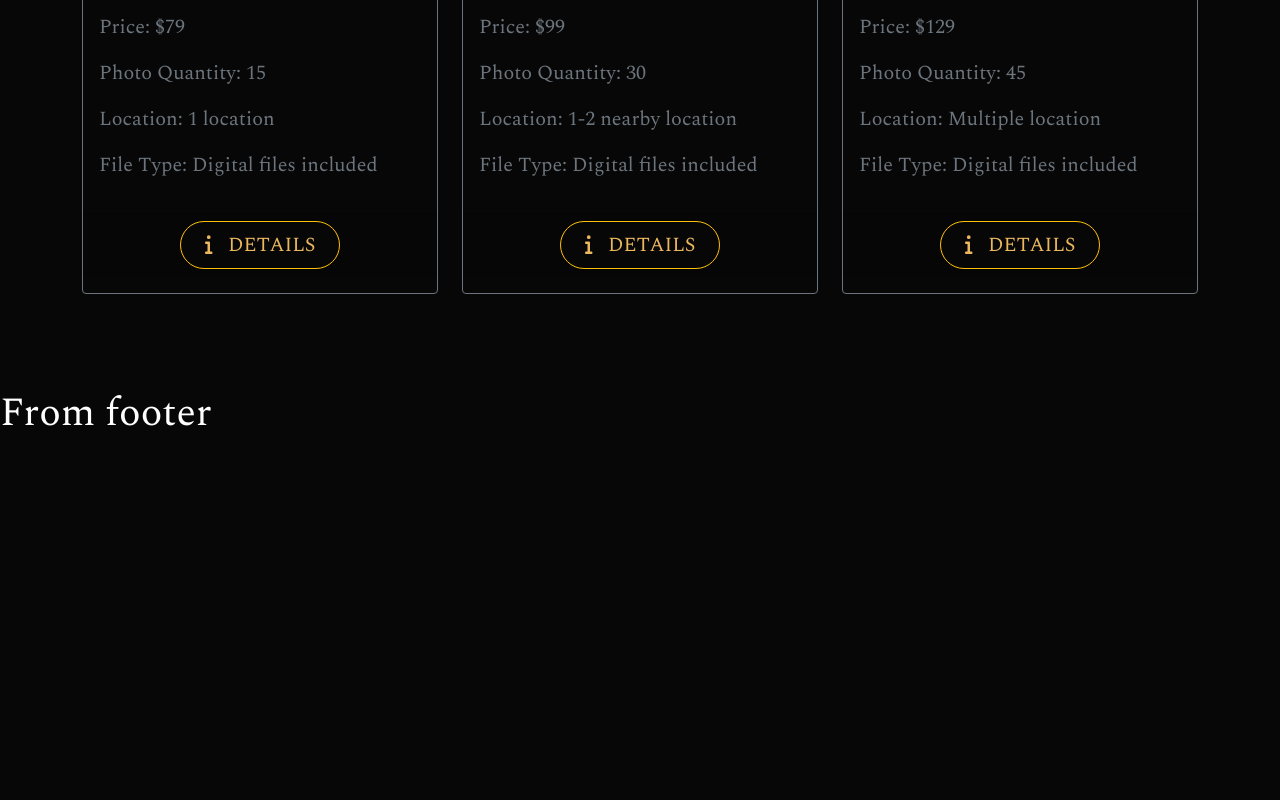
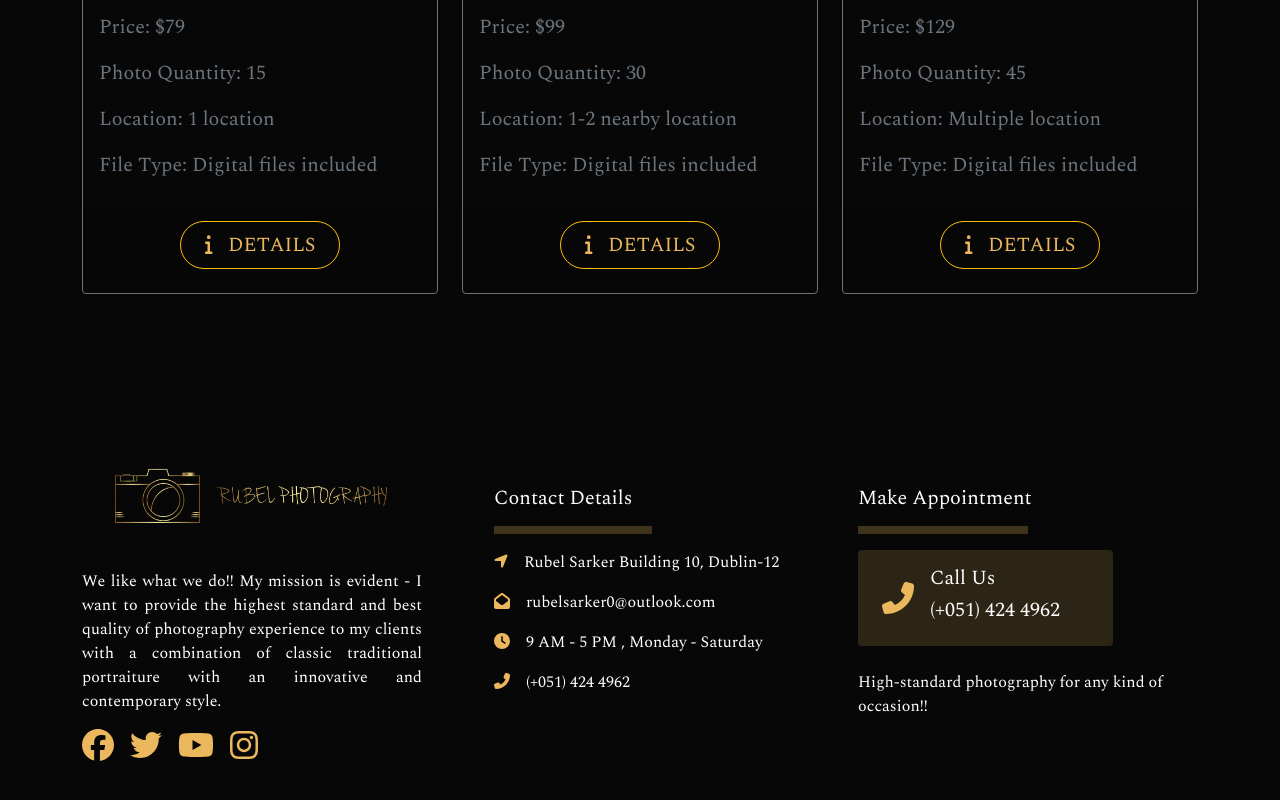
Before and after one commit to rubelsarker0/rubel-photography, a React (Create React App) app: page / in a window 1280 px wide. Shown: the part 1299-2099 px from the top of the page. Before the commit the page ends 1745 px from the top, so only its background shows below. Built offline with nearby package versions, Linux system fonts and the light colour scheme.

Commit message:
added-footer-information

```diff
--- a/src/components/About/About.js
+++ b/src/components/About/About.js
@@ -8,7 +8,6 @@ import {
 } from '@fortawesome/free-solid-svg-icons';
 import { Col, Container, Row } from 'react-bootstrap';
 import aboutImage from '../../assets/images/about_me.jpg';
-import './About.css';
 
 const About = () => {
 	return (
--- /dev/null
+++ b/src/components/Shared/Footer/Appointment/Appointment.js
@@ -0,0 +1,28 @@
+import React from 'react';
+import { FontAwesomeIcon } from '@fortawesome/react-fontawesome';
+import { faPhoneAlt } from '@fortawesome/free-solid-svg-icons';
+import { Col } from 'react-bootstrap';
+
+const Appointment = () => {
+	return (
+		<Col className="pt-5">
+			<h5>Make Appointment</h5>
+			<hr className="w-50 generic-text-color p-1" />
+			<div className="footer-bg-color rounded py-3 px-2 text-white d-flex align-items-center w-75">
+				<FontAwesomeIcon
+					className="fa-2x generic-text-color ms-3 me-3"
+					icon={faPhoneAlt}
+				/>
+				<div>
+					<h5>Call Us </h5>
+					<h5>(+051) 424 4962</h5>
+				</div>
+			</div>
+			<p className="text-white mt-4">
+				High-standard photography for any kind of occasion!!
+			</p>
+		</Col>
+	);
+};
+
+export default Appointment;
--- /dev/null
+++ b/src/components/Shared/Footer/ContactDetails/ContactDetails.js
@@ -0,0 +1,47 @@
+import React from 'react';
+import { FontAwesomeIcon } from '@fortawesome/react-fontawesome';
+import {
+	faLocationArrow,
+	faEnvelopeOpen,
+	faClock,
+	faPhoneAlt,
+} from '@fortawesome/free-solid-svg-icons';
+
+const ContactDetails = () => {
+	return (
+		<div className="ps-5 pt-5">
+			<h5>Contact Details</h5>
+			<hr className="generic-text-color w-50 p-1" />
+			<p>
+				<FontAwesomeIcon
+					className="fa-1x generic-text-color me-3"
+					icon={faLocationArrow}
+				/>
+				Rubel Sarker Building 10, Dublin-12
+			</p>
+			<p>
+				<FontAwesomeIcon
+					className="fa-1x generic-text-color me-3"
+					icon={faEnvelopeOpen}
+				/>
+				rubelsarker0@outlook.com
+			</p>
+			<p>
+				<FontAwesomeIcon
+					className="fa-1x generic-text-color me-3"
+					icon={faClock}
+				/>
+				9 AM - 5 PM , Monday - Saturday
+			</p>
+			<p>
+				<FontAwesomeIcon
+					className="fa-1x generic-text-color me-3"
+					icon={faPhoneAlt}
+				/>
+				(+051) 424 4962
+			</p>
+		</div>
+	);
+};
+
+export default ContactDetails;
--- a/src/components/Shared/Footer/Footer.js
+++ b/src/components/Shared/Footer/Footer.js
@@ -1,11 +1,21 @@
 import React from 'react';
+import { Container, Row } from 'react-bootstrap';
+import Appointment from './Appointment/Appointment';
+import ContactDetails from './ContactDetails/ContactDetails';
 import './Footer.css';
+import ProjectDsc from './ProjectDsc/ProjectDsc';
 
 const Footer = () => {
 	return (
-		<div>
-			<h1>From footer</h1>
-		</div>
+		<footer className="footer-bg text-white py-5">
+			<Container>
+				<Row lg={3} xs={1} className="g-5">
+					<ProjectDsc />
+					<ContactDetails />
+					<Appointment />
+				</Row>
+			</Container>
+		</footer>
 	);
 };
 
--- /dev/null
+++ b/src/components/Shared/Footer/ProjectDsc/ProjectDsc.js
@@ -0,0 +1,68 @@
+import React from 'react';
+import { FontAwesomeIcon } from '@fortawesome/react-fontawesome';
+import {
+	faFacebook,
+	faTwitter,
+	faYoutube,
+	faInstagram,
+} from '@fortawesome/free-brands-svg-icons';
+import { Col } from 'react-bootstrap';
+import logo from '../../../../assets/images/logo.png';
+
+const ProjectDsc = () => {
+	return (
+		<Col>
+			<img className="img-fluid" src={logo} alt="" />
+			<p className="text-white my-3 text-align-justify">
+				We like what we do!! My mission is evident - I want to provide the
+				highest standard and best quality of photography experience to my
+				clients with a combination of classic traditional portraiture with an
+				innovative and contemporary style.
+			</p>
+			<div>
+				<a
+					rel="noreferrer"
+					target="_blank"
+					href="https://www.facebook.com/rubelsarker8"
+				>
+					<FontAwesomeIcon
+						className="fa-2x me-3 generic-text-color"
+						icon={faFacebook}
+					/>
+				</a>
+				<a
+					rel="noreferrer"
+					target="_blank"
+					href="https://www.facebook.com/rubelsarker8"
+				>
+					<FontAwesomeIcon
+						className="fa-2x me-3 generic-text-color"
+						icon={faTwitter}
+					/>
+				</a>
+				<a
+					rel="noreferrer"
+					target="_blank"
+					href="https://www.facebook.com/rubelsarker8"
+				>
+					<FontAwesomeIcon
+						className="fa-2x me-3 generic-text-color"
+						icon={faYoutube}
+					/>
+				</a>
+				<a
+					rel="noreferrer"
+					target="_blank"
+					href="https://www.facebook.com/rubelsarker8"
+				>
+					<FontAwesomeIcon
+						className="fa-2x generic-text-color"
+						icon={faInstagram}
+					/>
+				</a>
+			</div>
+		</Col>
+	);
+};
+
+export default ProjectDsc;
--- a/src/index.css
+++ b/src/index.css
@@ -21,6 +21,10 @@ code {
 	background-color: #070707 !important;
 }
 
+.footer-bg-color {
+	background-color: #ebb85e29 !important;
+}
+
 .text-align-justify {
 	text-align: justify;
 }
```
Also changed, not shown: src/components/About/About.css (deleted).
